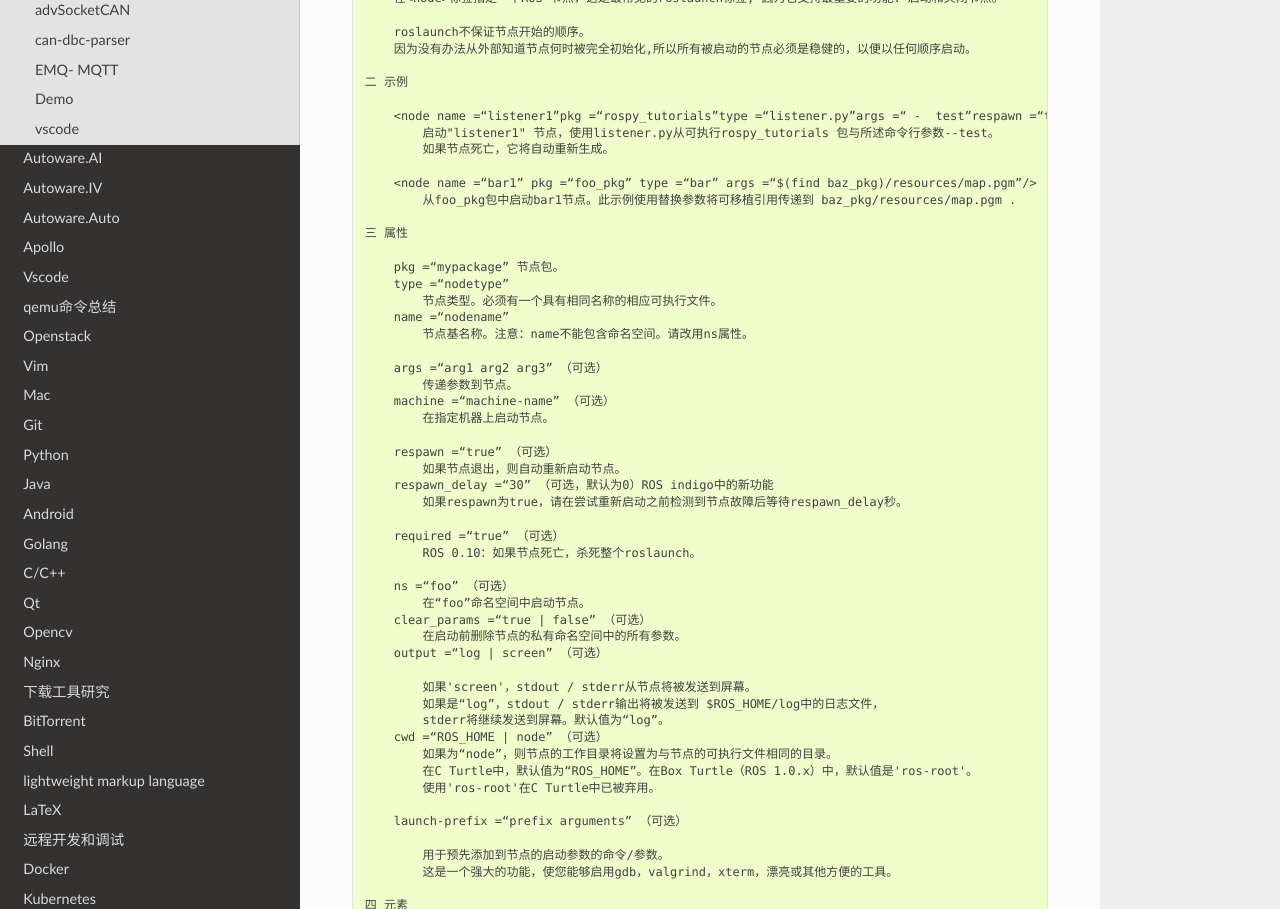
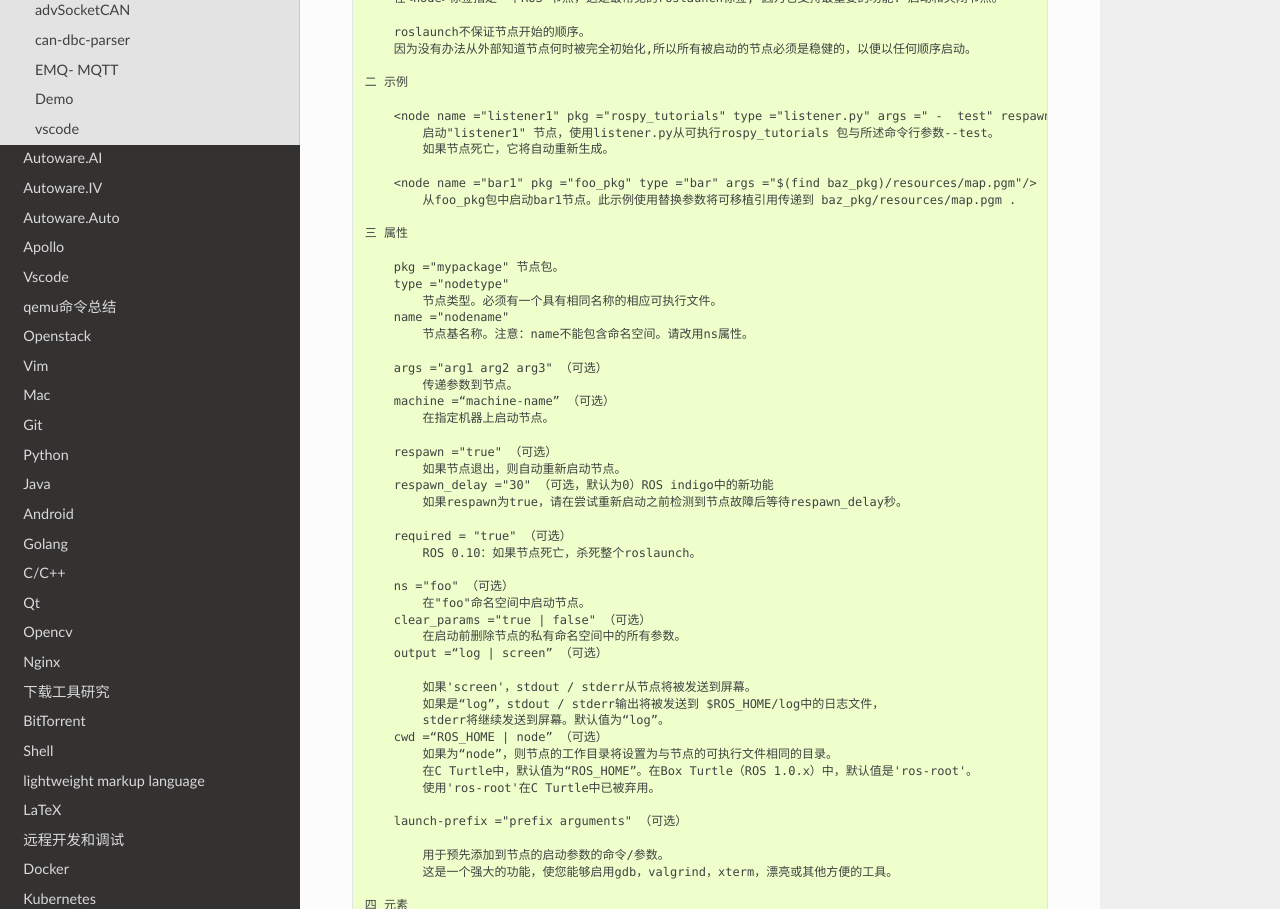
Before and after one commit to my-rds-store/my_space, a Sphinx documentation site: the page built from source/ros/index.rst, in a window 1280 px wide and 1400 px high, scrolled down 5123 px. Shown: the part 302-1211 px from the top of the window. Built offline with Sphinx 7.4.7 and the Read the Docs theme 2.0.0, drawn with Linux system fonts in a browser that asks for light colours; some of the changed text lies outside the part shown.

Commit message:
update ....

```diff
--- a/source/ros/index.rst
+++ b/source/ros/index.rst
@@ -283,37 +283,37 @@ roslaunch
 
     二 示例
 
-        <node name =“listener1”pkg =“rospy_tutorials”type =“listener.py”args =“ -  test”respawn =“true”/>
+        <node name ="listener1" pkg ="rospy_tutorials" type ="listener.py" args =" -  test" respawn ="true"/>
             启动"listener1" 节点，使用listener.py从可执行rospy_tutorials 包与所述命令行参数--test。
             如果节点死亡，它将自动重新生成。
 
-        <node name =“bar1” pkg =“foo_pkg” type =“bar” args =“$(find baz_pkg)/resources/map.pgm”/>
+        <node name ="bar1" pkg ="foo_pkg" type ="bar" args ="$(find baz_pkg)/resources/map.pgm"/>
             从foo_pkg包中启动bar1节点。此示例使用替换参数将可移植引用传递到 baz_pkg/resources/map.pgm .
 
     三 属性
 
-        pkg =“mypackage” 节点包。
-        type =“nodetype”
+        pkg ="mypackage" 节点包。
+        type ="nodetype"
             节点类型。必须有一个具有相同名称的相应可执行文件。
-        name =“nodename”
+        name ="nodename"
             节点基名称。注意：name不能包含命名空间。请改用ns属性。
 
-        args =“arg1 arg2 arg3” （可选）
+        args ="arg1 arg2 arg3" （可选）
             传递参数到节点。
         machine =“machine-name” （可选）
             在指定机器上启动节点。
 
-        respawn =“true” （可选）
+        respawn ="true" （可选）
             如果节点退出，则自动重新启动节点。
-        respawn_delay =“30” （可选，默认为0）ROS indigo中的新功能
+        respawn_delay ="30" （可选，默认为0）ROS indigo中的新功能
             如果respawn为true，请在尝试重新启动之前检测到节点故障后等待respawn_delay秒。
 
-        required =“true” （可选）
+        required = "true" （可选）
             ROS 0.10：如果节点死亡，杀死整个roslaunch。
 
-        ns =“foo” （可选）
-            在“foo”命名空间中启动节点。
-        clear_params =“true | false” （可选）
+        ns ="foo" （可选）
+            在"foo"命名空间中启动节点。
+        clear_params ="true | false" （可选）
             在启动前删除节点的私有命名空间中的所有参数。
         output =“log | screen” （可选）
 
@@ -325,7 +325,7 @@ roslaunch
             在C Turtle中，默认值为“ROS_HOME”。在Box Turtle（ROS 1.0.x）中，默认值是'ros-root'。
             使用'ros-root'在C Turtle中已被弃用。
 
-        launch-prefix =“prefix arguments” （可选）
+        launch-prefix ="prefix arguments" （可选）
 
             用于预先添加到节点的启动参数的命令/参数。
             这是一个强大的功能，使您能够启用gdb，valgrind，xterm，漂亮或其他方便的工具。
```
